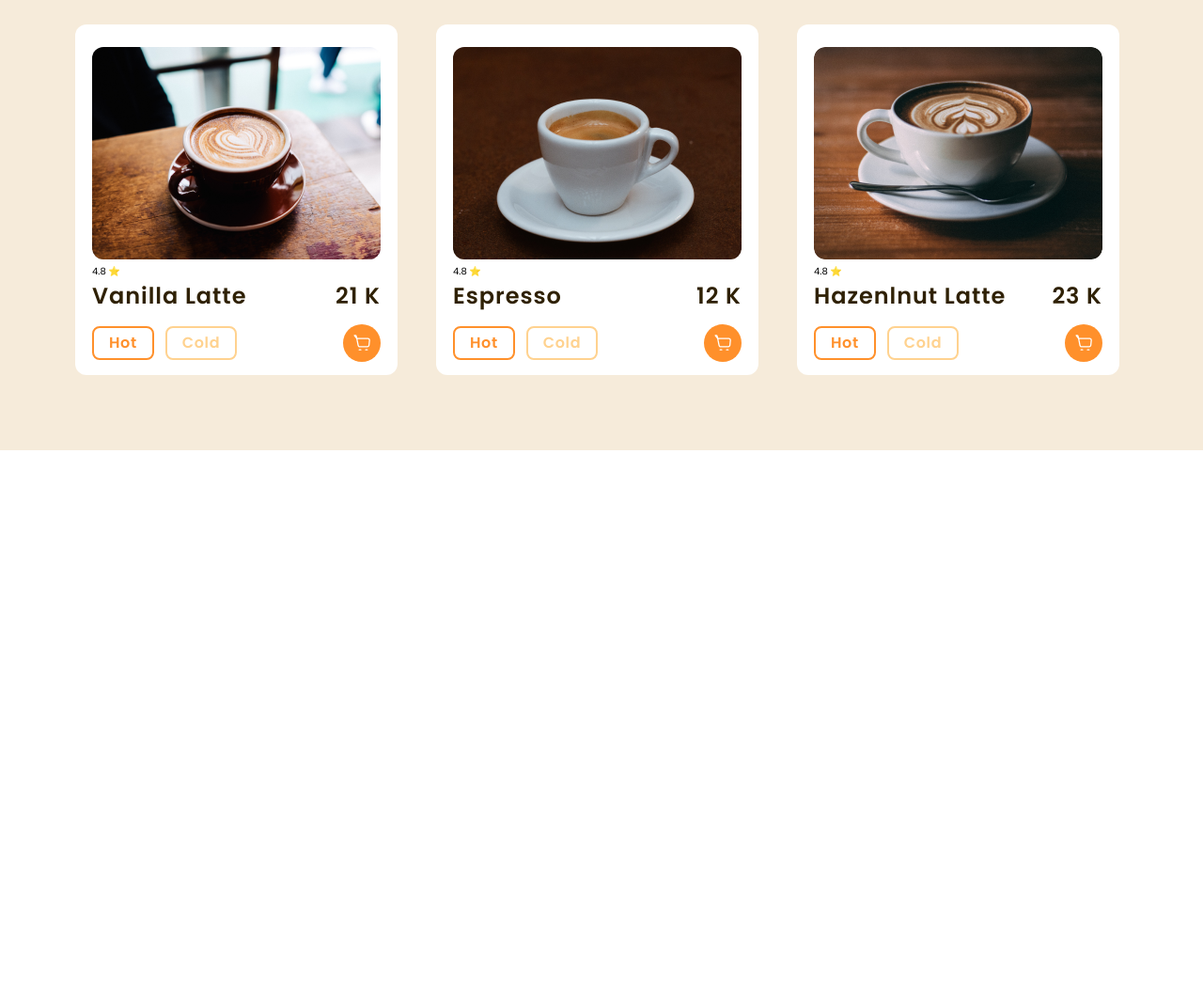
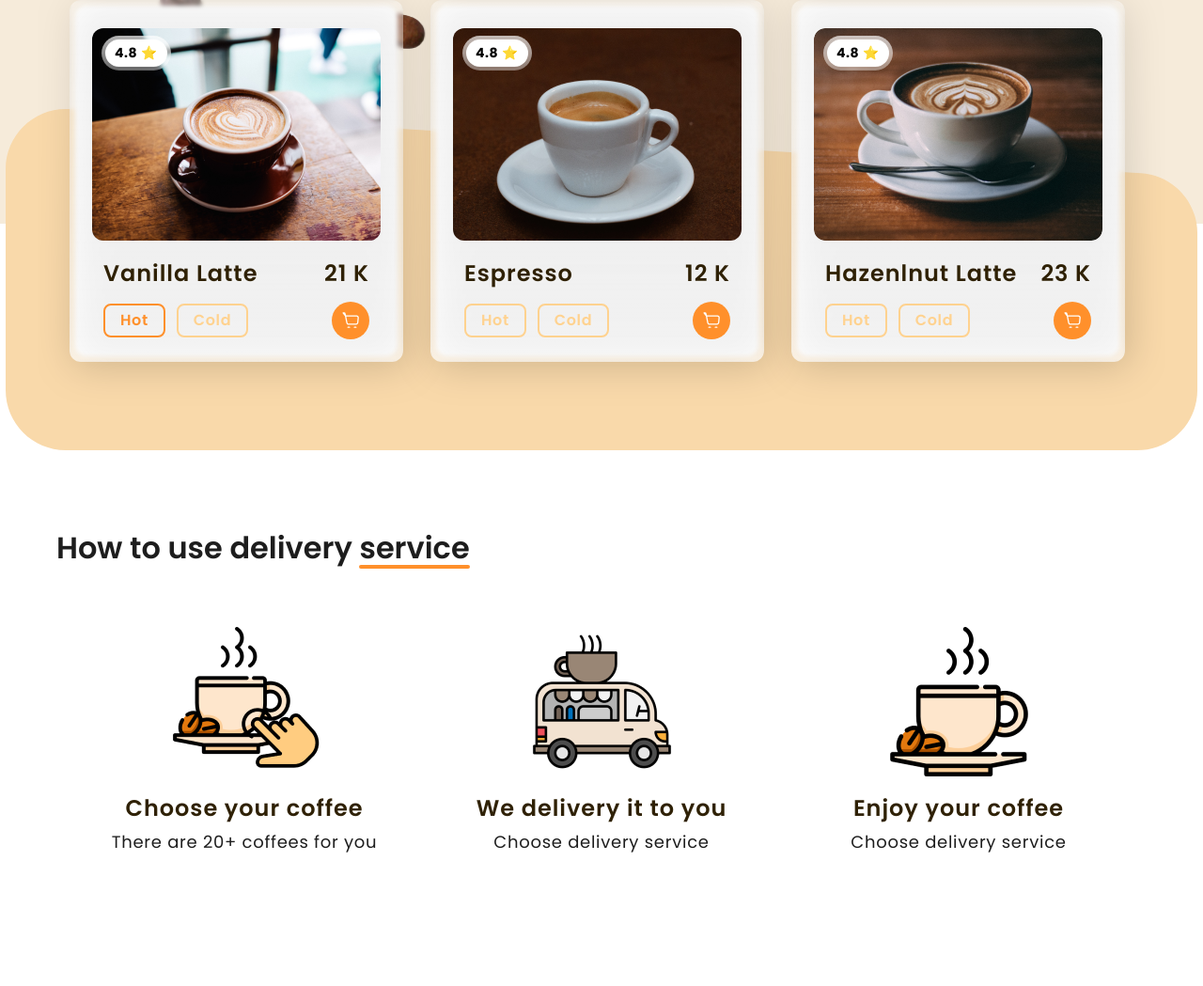
Before and after one commit to johdasgran/cafe_street-landing, a plain HTML site: page index.html in a window 1280 px wide. Shown: the part 751-1800 px from the top of the page at 94% size. Before the commit the page ends 1230 px from the top, so only its background shows below. Drawn offline with Linux system fonts and the light colour scheme.

Commit message:
Delivery | Add delivery section

```diff
--- a/assets/css/style.css
+++ b/assets/css/style.css
@@ -70,8 +70,6 @@ body::-webkit-scrollbar-thumb {
   transition: color .4s ease-in-out;
 }
 
-
-
 .btn__primary {
   box-shadow: 0px 4px 32px rgba(223, 195, 124, 0.25);
   border: .2rem solid var(--orange-chestnut);
@@ -106,6 +104,36 @@ body::-webkit-scrollbar-thumb {
 
 /* Buttons */
 
+/* Titles*/
+
+h2 {
+  font-size: 3.2rem;
+  line-height: 4.8rem;
+  font-weight: 600;
+  /* padding: 0 2rem; */
+  color: var(--text-dark);
+}
+
+h2 > span {
+  position: relative;
+}
+
+h2 > span::before {
+  content: "";
+  position: absolute;
+  bottom: 0;
+  background-color: var(--orange-cafe);
+  border-radius: 1.2rem;
+  height: .4rem;
+  width: 100%;
+}
+
+/* Titles */
+
+
+
+
+
 header {
   background-color: var(--orange-accents_light);
   height: 8rem;
@@ -121,7 +149,7 @@ header {
   backdrop-filter: blur(2rem);
   filter: drop-shadow(.4rem .4rem 2rem rgba(47, 33, 5, 0.2));
   position: fixed;
-  z-index: 1;
+  z-index: 9;
   top: 0;
   width: 100%;
 
@@ -238,7 +266,6 @@ header {
 
 .section__hero::before {
   content: "";
-
   display: none;
   background: url(../images/bg_img_hero.png) no-repeat;
   position: absolute;
@@ -331,64 +358,131 @@ header {
 /* Start Popular Section */
 
 .section__popular {
+  /* background-color: var(--orange-accents_light); */
+  position: relative;
+  overflow-x: clip;
+}
+
+.section__popular::before {
+  content: "";
+  position: absolute;
+  z-index: -1;
+  top: 0;
   background-color: var(--orange-accents_light);
+  height: 36rem;
+  width: 100%;
+
 }
+
+.section__popular--cards-bg {
+  position: absolute;
+  bottom: 0;
+  left: 50%;
+  transform: translateX(-50%);
+}
+
+
 
 .section__popular--container {
   max-width: 120rem;
   margin: 0 auto;
-  padding: 4rem 2rem;
+  padding: 4rem 0 2rem 0;
+  position: relative;
 }
 
-.section__popular--container h2 {
-  font-size: 32px;
-  line-height: 48px;
-  font-weight: 600;
-  color: var(--text-dark);
+.section__popular--container::before {
+  content: "";
+  /* display: none; */
+  background: url(../images/bg_img_hero.png) no-repeat;
+  position: absolute;
+  top: -7rem;
+  left: -12.4rem;
+  width: 55.9rem;
+  height: 39.4rem;
 }
 
-.section__popular--container h2 > span {
-  position: relative;
 
+.section__popular--container h2 {
+  padding: 0 2rem;
 }
-
-.section__popular--container h2 > span::before {
-  content: "";
-  position: absolute;
-  bottom: 0;
-  background-color: var(--orange-cafe);
-  border-radius: 1.2rem;
-  height: .4rem;
-  width: 100%;
-
-}
-
 
 
 .section__popular--cards {
   display: grid;
   grid-template-columns: repeat(3, 1fr);
   gap: 3.2rem;
-  padding: 4rem 2rem;
-}
-
-
-.section__popular--card {
-  width: 343px;
-  height: 373px;
-  border-radius: 12px;
-  padding: 2.4rem 1.8rem;
-  background-color: #fff;
+  padding: 4rem 4rem 8rem;
+  overflow-x: auto;
+  scroll-snap-type: x mandatory;
+  position: relative;
+  z-index: 3;
 }
 
 
 
+
+
+
+.section__popular--card {
+  width: 34.3rem;
+  height: 37.3rem;
+  border-radius: 1.2rem;
+  padding: 2.4rem 1.8rem;
+  scroll-snap-align: center;
+  background-color: #fff;
+  position: relative;
+  z-index: 1;
+}
+
+.section__popular--card::before {
+  content: "";
+  position: absolute;
+  z-index: -1;
+  width: 35.5rem;
+  height: 38.5rem;
+  left: -.6rem;
+  top: -.6rem;
+  background: linear-gradient(180deg, rgba(255, 255, 255, 0.4) 0%, rgba(255, 255, 255, 0.7) 100%);
+  backdrop-filter: blur(.2rem);
+  border-radius: 1.2rem;
+  filter: drop-shadow(4px 4px 20px rgba(0, 0, 0, 0.25));
+}
+
+
+
+.section__popular--card-picture {
+  position: relative;
+  padding-bottom: 1.2rem;
+}
+
 .section__popular--card-picture img {
   width: 100%;
   border-radius: 1.2rem;
-  position: relative;
 }
 
+.section__popular--card-score {
+
+  /* padding: .6rem 1.2rem; */
+  padding: .4rem;
+  background: linear-gradient(180deg, rgba(255, 255, 255, 0.7) 0%, rgba(255, 255, 255, 0.4) 100%, rgba(255, 255, 255, 0.4) 100%);
+  backdrop-filter: blur(2px);
+  border-radius: 27px;
+  position: absolute;
+  top: .8rem;
+  left: 1rem;
+
+}
+
+.section__popular--card-score span {
+  display: inline-flex;
+  font-size: 1.4rem;
+  line-height: 2.1rem;
+  font-weight: 700;
+  letter-spacing: 0.04em;
+  background: #FFFFFF;
+  border-radius: 50px;
+  padding: .4rem 1rem;
+}
 
 
 .section__popular--card-info,
@@ -396,6 +490,7 @@ header {
   display: flex;
   justify-content: space-between;
   place-items: center;
+  padding: 0 1.2rem;
 }
 
 
@@ -467,9 +562,60 @@ header {
 
 
 
+/* Start Delivery Section */
+
+
+.section__delivery--container {
+  max-width: 120rem;
+  margin: 0 auto;
+  padding: 8rem 2rem;
+}
 
 
 
+
+.section__delivery--cards {
+  display: flex;
+  flex-wrap: wrap;
+  /* grid-template-columns: 1fr; */
+  /* grid-template-columns: repeat(3, 1fr); */
+  place-content: center;
+  place-items: center;
+  padding: 6rem 2rem;
+  /* gap: 2rem; */
+  gap: 6rem;
+}
+
+
+.section__delivery--card {
+  display: flex;
+  flex-direction: column;
+  place-items: center;
+  min-width: 32rem;
+  max-width: 37rem;
+}
+
+.section__delivery--card h3 {
+  font-size: 2.4rem;
+  line-height: 3.6rem;
+  font-weight: 600;
+  letter-spacing: 0.04em;
+  padding-top: 1.6rem;
+  text-align: center;
+  color: var(--orange-chestnut);
+}
+
+.section__delivery--card p {
+  font-size: 1.8rem;
+  line-height: 2.7rem;
+  font-weight: 400;
+  letter-spacing: 0.04em;
+  padding-top: .4rem;
+  text-align: center;
+  color: var(--text-dark);
+}
+
+/* End Delivery Section */
 
 
 
--- a/assets/css/tablet.css
+++ b/assets/css/tablet.css
@@ -56,7 +56,7 @@
 
 
       .section__hero--container {
-        padding: 8rem 2rem;
+        padding: 8rem 2rem 6rem;
     }
 
     /* End Hero Section */
--- a/index.html
+++ b/index.html
@@ -127,6 +127,7 @@
             <div class="section__popular--container">
 
 
+
                 <h2>Popular <span>Now</span></h2>
 
 
@@ -170,7 +171,6 @@
                     </article>
 
 
-
                     <article class="section__popular--card">
 
                         <div class="section__popular--card-picture">
@@ -189,7 +189,7 @@
                         <div class="section__popular--card-footer">
 
                             <div class="section__popular--card-tags">
-                                <span tabindex="0" class="section__popular--card-tag-active">Hot</span>
+                                <span tabindex="0">Hot</span>
                                 <span tabindex="0">Cold</span>
                             </div>
 
@@ -224,7 +224,7 @@
                         <div class="section__popular--card-footer">
 
                             <div class="section__popular--card-tags">
-                                <span tabindex="0" class="section__popular--card-tag-active">Hot</span>
+                                <span tabindex="0">Hot</span>
                                 <span tabindex="0">Cold</span>
                             </div>
 
@@ -243,9 +243,59 @@
                     </article>
 
 
+                </div>
+
+
+                <svg class="section__popular--cards-bg" width="1268" height="364" viewBox="0 0 1268 364" fill="none" xmlns="http://www.w3.org/2000/svg">
+                    <path d="M0 64.9359C0 28.0895 31.0343 -1.14672 67.8151 1.04973L1207.82 69.1273C1241.62 71.146 1268 99.149 1268 133.014V300C1268 335.346 1239.35 364 1204 364H64C28.6538 364 0 335.346 0 300V64.9359Z" fill="#F9D9AA"/>
+                </svg>
+
+
+
+            </div>
+
+        </section>
+
+
+
+
+        <section class="section__delivery">
+
+
+            <div class="section__delivery--container">
+
+                <h2>How to use delivery <span>service</span></h2>
+
+
+                <div class="section__delivery--cards">
+
+                    <article class="section__delivery--card">
+
+                        <img src="./assets/images/choose_your_coffee.png" alt="choose your coffee">
+                        <h3>Choose your coffee</h3>
+                        <p>There are 20+ coffees for you</p>
+
+                    </article>
+
+                    <article class="section__delivery--card">
+
+                        <img src="./assets/images/food-truck.png" alt="We delivery it to you">
+                        <h3>We delivery it to you</h3>
+                        <p>Choose delivery service</p>
+
+                    </article>
+
+                    <article class="section__delivery--card">
+
+                        <img src="./assets/images/coffee-cup.png" alt="Enjoy your coffee">
+                        <h3>Enjoy your coffee</h3>
+                        <p>Choose delivery service</p>
+
+                    </article>
 
 
                 </div>
+
 
 
 
@@ -258,11 +308,6 @@
     </main>
 
 
-
-
-
-
-
     <footer>
 
 
```
Also changed, not shown: assets/icons/Rectangle 2.svg (added), assets/images/choose_your_coffee.png (added), assets/images/coffee-cup.png (added), assets/images/food-truck.png (added).
